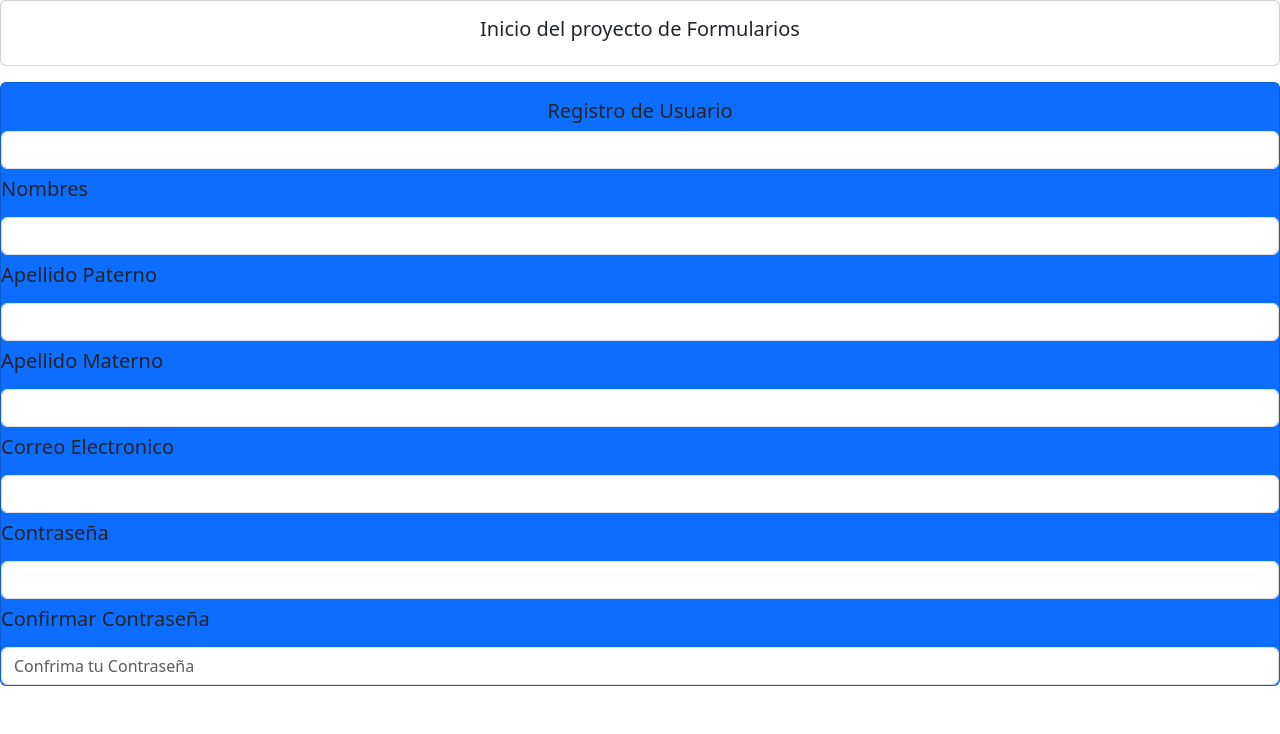
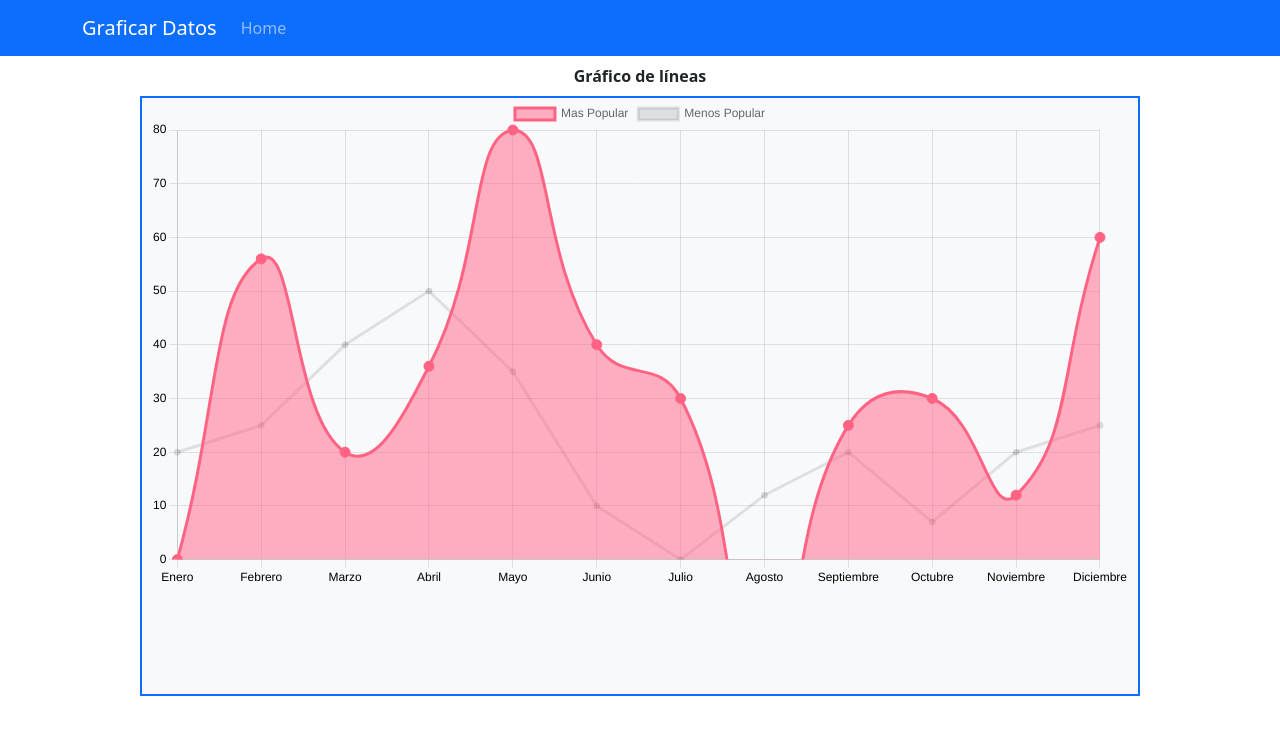
Before and after one commit to LuisSoria31/PROYECTO_FORMULARIOS, a React (Create React App) app: page / in a window 1280 px wide. Shown: the top 734 px of the page. Built offline with nearby package versions, Linux system fonts and the light colour scheme.

Commit message:
Apartado de graficado de datos ya agregado

```diff
--- a/package.json
+++ b/package.json
@@ -7,8 +7,10 @@
     "@testing-library/react": "^13.4.0",
     "@testing-library/user-event": "^13.5.0",
     "bootstrap": "^5.3.3",
+    "chart.js": "^4.4.6",
     "react": "^18.3.1",
-    "react-bootstrap": "^2.10.4",
+    "react-bootstrap": "^2.10.5",
+    "react-chartjs-2": "^5.2.0",
     "react-dom": "^18.3.1",
     "react-router-dom": "^6.26.2",
     "react-scripts": "5.0.1",
--- a/src/App.js
+++ b/src/App.js
@@ -1,61 +1,31 @@
-import './App';
-import { Card, Form, FormControl } from 'react-bootstrap';
+import "bootstrap/dist/css/bootstrap.min.css";
+import "bootstrap/dist/js/bootstrap.bundle";
+import LinesChart from "./LinesChart";
+import {Nav, Navbar, Container} from 'react-bootstrap';
 
-export const App = () => {
-  return (
-    <>
-      <Card className='text-center'>
-        <Card.Body>
-          <Card.Title>Inicio del proyecto de Formularios</Card.Title>
-        </Card.Body>
-      </Card>
-
-      <Card className='mt-3' bg='primary'>
-      <Card.Title className='text-center mt-3'>Registro de Usuario</Card.Title>
-      <Form>
-      <Form.Group>
-        <Form.Control></Form.Control>
-      </Form.Group>
-      </Form>
-      <Card.Title className='mt-2'>Nombres</Card.Title>
-      <Form className='mt-2'>
-        <Form.Group>
-          <Form.Control></Form.Control>
-        </Form.Group>
-      </Form>
-      <Card.Title className='mt-2'>Apellido Paterno</Card.Title>
-      <Form className='mt-2'>
-        <Form.Group>
-          <Form.Control></Form.Control>
-        </Form.Group>
-      </Form>
-      <Card.Title className='mt-2'>Apellido Materno</Card.Title>
-      <Form className='mt-2'>
-        <Form.Group>
-          <Form.Control></Form.Control>
-        </Form.Group>
-      </Form>
-      <Card.Title className='mt-2'>Correo Electronico</Card.Title>
-      <Form className='mt-2'>
-        <Form.Group>
-          <Form.Control></Form.Control>
-        </Form.Group>
-      </Form>
-      <Card.Title className='mt-2'>Contraseña</Card.Title>
-      <Form className='mt-2'>
-        <Form.Group>
-          <Form.Control></Form.Control>
-        </Form.Group>
-      </Form>
-      <Card.Title className='mt-2'>Confirmar Contraseña</Card.Title>
-      <Form className='mt-2'>
-        <Form.Group>
-          <Form.Control placeholder='Confrima tu Contraseña'></Form.Control>
-        </Form.Group>
-      </Form>
-      </Card>
-    </>
-  );
+function App() {
+    return (
+      <>
+      <Navbar bg="primary" data-bs-theme="dark" defaultActiveKey="/home" onSelect={(selectedKey) => alert(`selected ${selectedKey}`)}>
+            <Container>
+            <Navbar.Brand href="#home">Graficar Datos</Navbar.Brand>
+            <Nav className="me-auto">
+                <Nav.Link href='/home'>Home</Nav.Link>
+            </Nav>
+            </Container>
+        </Navbar>
+        <div>
+            <div>
+              <center>
+                <p className="m-2"><b>Gráfico de líneas</b></p>
+                </center>
+                <div className="bg-light mx-auto px-2 border border-2 border-primary" style={{width:"1000px", height:"600px"}}>
+                    <LinesChart/>
+                </div>
+            </div>
+        </div>
+        </>
+    );
 }
 
 export default App;
--- a/src/CreacionDeFormulario.js
+++ b/src/CreacionDeFormulario.js
@@ -122,7 +122,7 @@ const [objetoInicial, setobjetoInicial] = useState(
             </Container>
         </Navbar>
 
-        <Container>
+        <Container className="mt-3">
             <Card className="shadow-sm mb-4" style={{ borderRadius: '8px' }}>
                 <Card.Body style={{backgroundColor: 'lightblue'}}>
                 <Card.Title>{TituloP}
--- /dev/null
+++ b/src/LinesChart.js
@@ -0,0 +1,63 @@
+import { Line } from 'react-chartjs-2';
+import {
+    Chart as ChartJS,
+    CategoryScale,
+    LinearScale,
+    PointElement,
+    LineElement,
+    Title,
+    Tooltip,
+    Legend,
+    Filler,
+} from 'chart.js';
+
+ChartJS.register(
+    CategoryScale,
+    LinearScale,
+    PointElement,
+    LineElement,
+    Title,
+    Tooltip,
+    Legend,
+    Filler
+);
+
+var beneficios = [0, 56, 20, 36, 80, 40, 30, -20, 25, 30, 12, 60];
+var meses = ["Enero", "Febrero", "Marzo", "Abril", "Mayo", "Junio", "Julio", "Agosto", "Septiembre", "Octubre", "Noviembre", "Diciembre"];
+
+var midata = {
+    labels: meses,
+    datasets: [ // Cada una de las líneas del gráfico
+        {
+            label: 'Mas Popular',
+            data: beneficios,
+            tension: 0.5,
+            fill : true,
+            borderColor: 'rgb(255, 99, 132)',
+            backgroundColor: 'rgba(255, 99, 132, 0.5)',
+            pointRadius: 5,
+            pointBorderColor: 'rgba(255, 99, 132)',
+            pointBackgroundColor: 'rgba(255, 99, 132)',
+        },
+        {
+            label: 'Menos Popular',
+            data: [20, 25, 40, 50, 35, 10, 0, 12, 20, 7, 20, 25]
+        },
+    ],
+};
+
+var misoptions = {
+    scales : {
+        y : {
+            min : 0,
+            ticks: {color: 'rgb(0, 0, 0 )'}
+        },
+        x: {
+            ticks: { color: 'rgb(0, 0, 0 )'}
+        }
+    }
+};
+
+export default function LinesChart() {
+    return <Line data={midata} options={misoptions}/>
+}
--- a/src/Login.js
+++ b/src/Login.js
@@ -1,5 +1,5 @@
 import { useState } from "react";
-import { Button, Card, Container, Form} from "react-bootstrap";
+import { Button, Card, Container, Form, Nav, Navbar} from "react-bootstrap";
 
 export const Login=()=>{
 
@@ -64,6 +64,14 @@ export const Login=()=>{
     }
 return(
 <>
+<Navbar bg="primary" data-bs-theme="dark" defaultActiveKey="/home" onSelect={(selectedKey) => alert(`selected ${selectedKey}`)}>
+            <Container>
+            <Navbar.Brand href="#home">Recuperar Contraseña</Navbar.Brand>
+            <Nav className="me-auto">
+                <Nav.Link href='/home'>Home</Nav.Link>
+            </Nav>
+            </Container>
+</Navbar>
     <Container  style={{ backgroundColor: '#c6c6c6 ',height: '100vh',overflow:'auto'}} fluid className='p-0 m-0'>
         <Card style={{width:'60%', backgroundColor: 'lightblue'}} className="mx-auto my-auto mt-5">
             <Card.Title className="text-center">¡Bienvenido!</Card.Title>
--- a/src/RegistroDeUsuarios.js
+++ b/src/RegistroDeUsuarios.js
@@ -96,7 +96,7 @@ const handleSubmit=(e)=>{ //Funcion que me ayuda a validar. Se manda a llamar cu
             </Container>
         </Navbar>
 
-        <Container>
+        <Container className="mt-3">
             <Card>
                 <Card.Body style={{backgroundColor: 'lightblue'}}>
                         <Form>
--- a/src/home.js
+++ b/src/home.js
@@ -22,6 +22,7 @@ export const Home = () => {
                 <Nav.Link href='/CR'>Crear Nuevo Cuestionario</Nav.Link>
                 <Nav.Link href='/recuperarContraseña'>Recuperar Contraseña</Nav.Link>
                 <Nav.Link href='/Login'>Iniciar Sesion</Nav.Link>
+                <Nav.Link href='/'>Graficado de Datos</Nav.Link>
             </Nav>
             </Container>
         </Navbar>
```
Also changed, not shown: src/index.js (+4 -3 lines), 1 other file (tests, documents, lock files or other folders).
